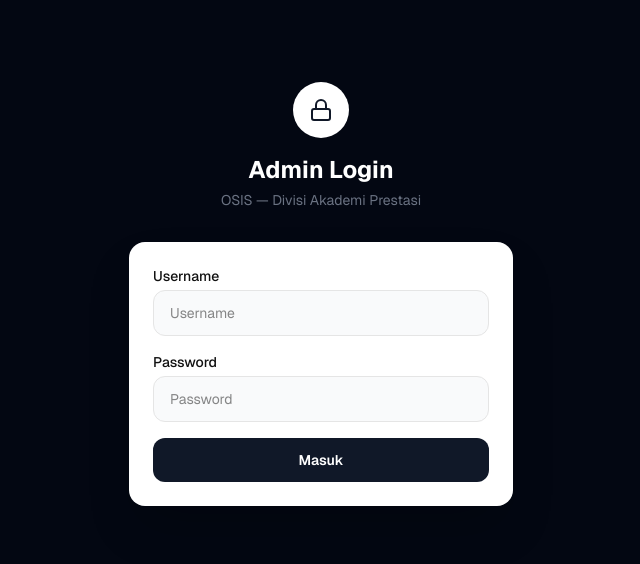
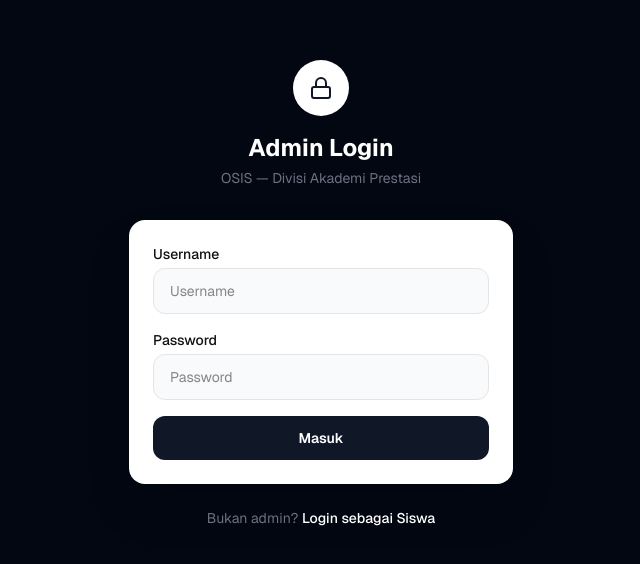
Before and after one commit to zhafran12382/OSIS_AP, a Next.js app: page /admin/login in a window 1280 px wide. Shown: the part 106-670 px from the top of the page, without its empty margins (319-959 px from the left). Built offline with nearby package versions, Linux system fonts and the light colour scheme.

Commit message:
feat: add Login sebagai Siswa link to admin login page
Co-authored-by: zhafran12382 <90399680+zhafran12382@users.noreply.github.com>

```diff
--- a/src/app/admin/login/page.tsx
+++ b/src/app/admin/login/page.tsx
@@ -2,6 +2,7 @@
 
 import { useState } from "react";
 import { useRouter } from "next/navigation";
+import Link from "next/link";
 import { Lock } from "lucide-react";
 
 export default function AdminLoginPage() {
@@ -83,6 +84,13 @@ export default function AdminLoginPage() {
             {loading ? "Masuk..." : "Masuk"}
           </button>
         </form>
+
+        <p className="text-center text-sm text-gray-500 mt-6">
+          Bukan admin?{" "}
+          <Link href="/" className="text-white hover:underline font-medium">
+            Login sebagai Siswa
+          </Link>
+        </p>
       </div>
     </main>
   );
```
